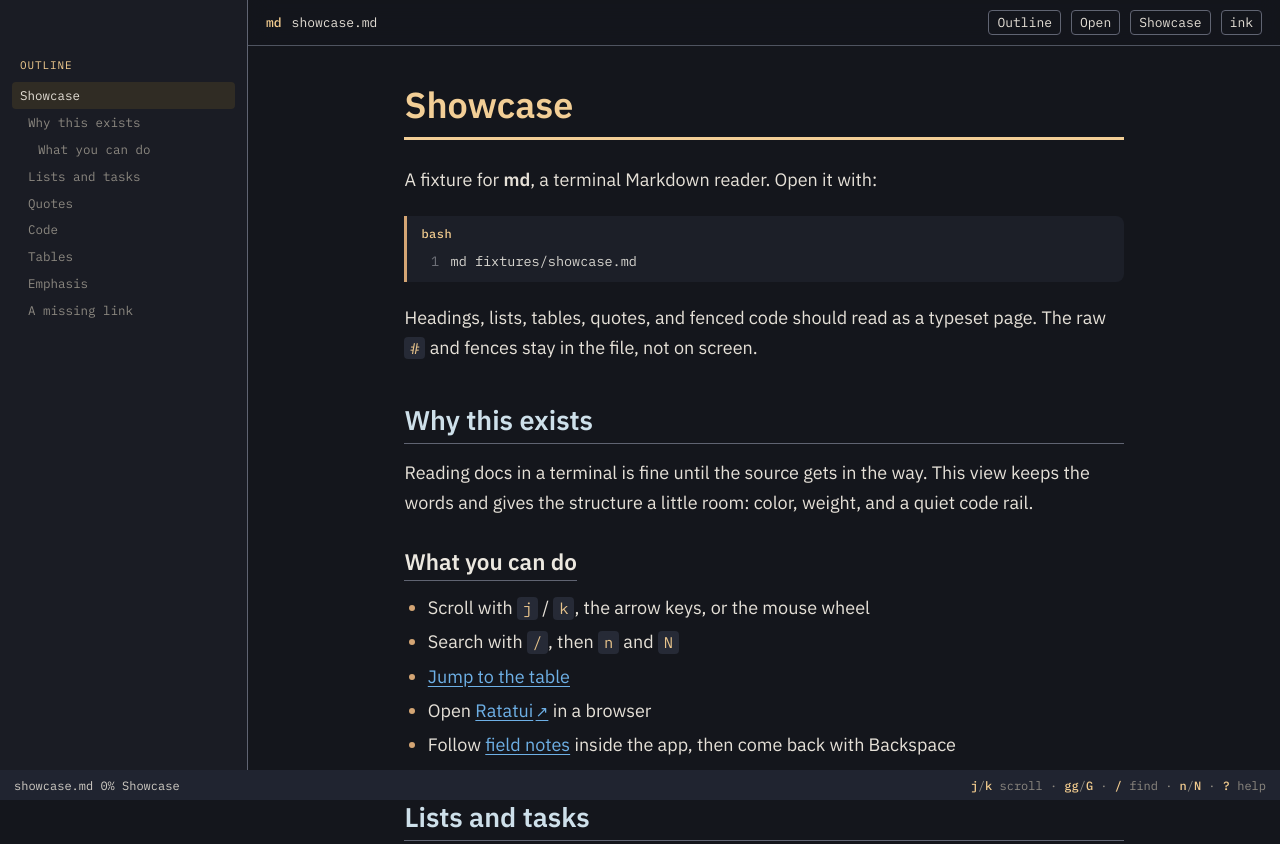
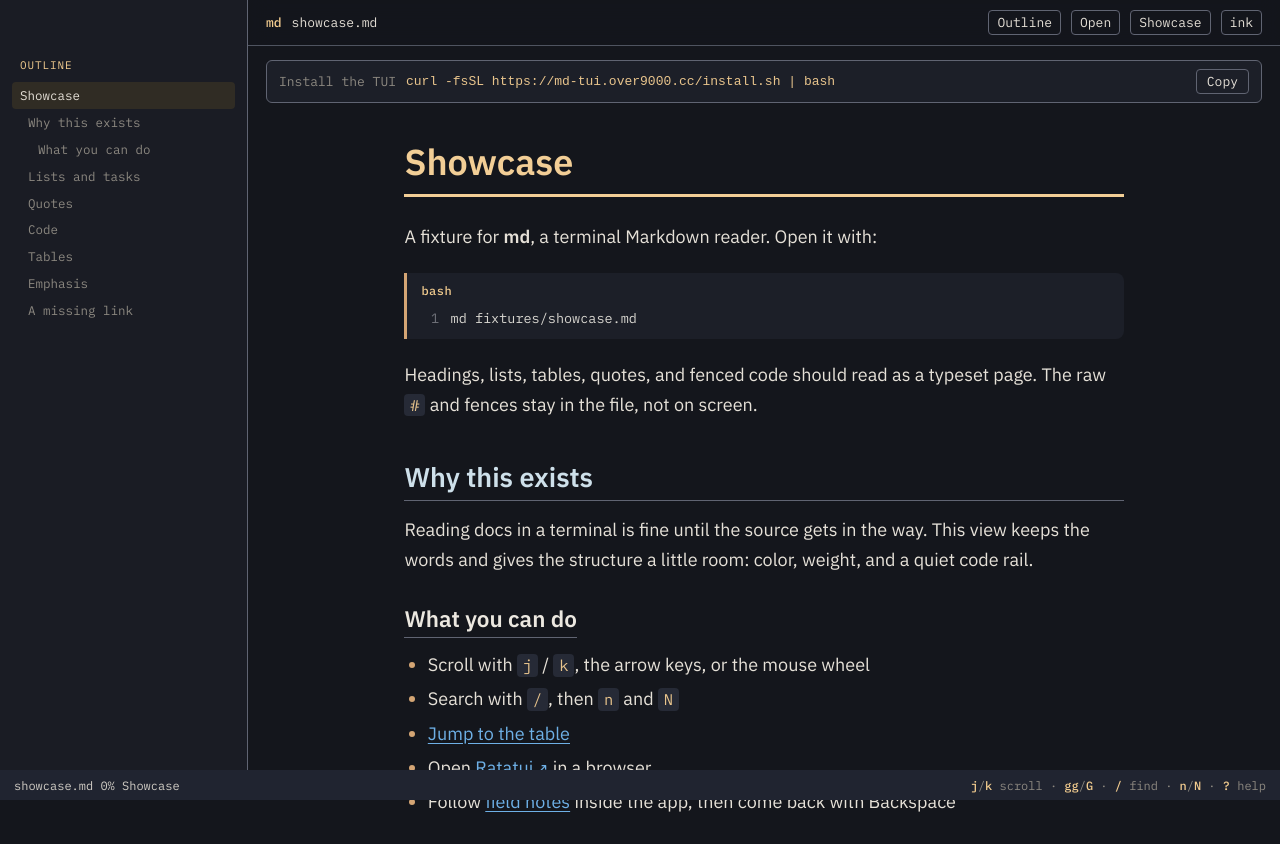
Before and after one commit to over9000-apps/md-tui, a website built with Vite: page web/index.html in a window 1280 px wide. Shown: the top 844 px of the page. Built offline with nearby package versions, Linux system fonts and the light colour scheme.

Commit message:
Add curl | bash installer (install.sh) and release binaries (#2)
* Add curl | bash installer and cross-compiled release binaries

* CI: drop setup-node pnpm cache on self-hosted runner

```diff
--- a/web/index.html
+++ b/web/index.html
@@ -37,6 +37,11 @@
           <button type="button" id="showcase-button">Showcase</button>
           <button type="button" id="theme-button" aria-label="Cycle theme">ink</button>
         </header>
+        <div class="install" aria-label="Install the md terminal app">
+          <span class="install-label">Install the TUI</span>
+          <code id="install-cmd">curl -fsSL https://md-tui.over9000.cc/install.sh | bash</code>
+          <button type="button" id="install-copy" aria-label="Copy install command">Copy</button>
+        </div>
         <article id="doc"></article>
       </div>
     </div>
--- a/web/src/main.ts
+++ b/web/src/main.ts
@@ -459,3 +459,21 @@ window.addEventListener("beforeunload", () => {
 });
 
 boot();
+
+const installCopy = document.querySelector<HTMLButtonElement>("#install-copy");
+const installCmd = document.querySelector<HTMLElement>("#install-cmd");
+installCopy?.addEventListener("click", async () => {
+  const text = installCmd?.textContent ?? "";
+  try {
+    await navigator.clipboard.writeText(text);
+    installCopy.textContent = "Copied";
+  } catch {
+    const range = document.createRange();
+    if (installCmd) range.selectNodeContents(installCmd);
+    const sel = window.getSelection();
+    sel?.removeAllRanges();
+    sel?.addRange(range);
+    installCopy.textContent = "Press ⌘C";
+  }
+  setTimeout(() => (installCopy.textContent = "Copy"), 1600);
+});
--- a/web/src/style.css
+++ b/web/src/style.css
@@ -518,3 +518,35 @@ body {
 @media (prefers-reduced-motion: reduce) {
   .outline { transition: none; }
 }
+
+.install {
+  display: flex;
+  align-items: center;
+  gap: 10px;
+  flex-wrap: wrap;
+  margin: 14px 18px 0;
+  padding: 8px 12px;
+  background: var(--code-bg);
+  border: 1px solid var(--rule);
+  border-radius: 6px;
+  font-family: var(--mono);
+  font-size: 13px;
+}
+.install-label { color: var(--muted); }
+.install code {
+  flex: 1;
+  min-width: 0;
+  overflow-x: auto;
+  white-space: nowrap;
+  color: var(--inline-code-fg);
+}
+.install button {
+  font: inherit;
+  color: var(--text);
+  background: transparent;
+  border: 1px solid var(--rule);
+  border-radius: 4px;
+  padding: 3px 10px;
+  cursor: pointer;
+}
+.install button:hover { background: var(--outline-sel); }
--- a/web/vite.config.ts
+++ b/web/vite.config.ts
@@ -1,9 +1,20 @@
+import { copyFileSync } from "node:fs";
+import { resolve } from "node:path";
 import { defineConfig } from "vitest/config";
 
 export default defineConfig({
   // The CLI fixtures are the demo documents. Serving them as static files
   // keeps one source of truth for `md fixtures/showcase.md` and the website.
   publicDir: "../fixtures",
+  plugins: [
+    {
+      // Serve the curl | bash installer from the site root.
+      name: "install-sh",
+      closeBundle() {
+        copyFileSync(resolve(__dirname, "../install.sh"), resolve(__dirname, "dist/install.sh"));
+      },
+    },
+  ],
   build: {
     outDir: "dist",
     emptyOutDir: true,
```
Also changed, not shown: .github/workflows/ci.yml, .github/workflows/deploy.yml, .github/workflows/release.yml, README.md, 1 other file.
